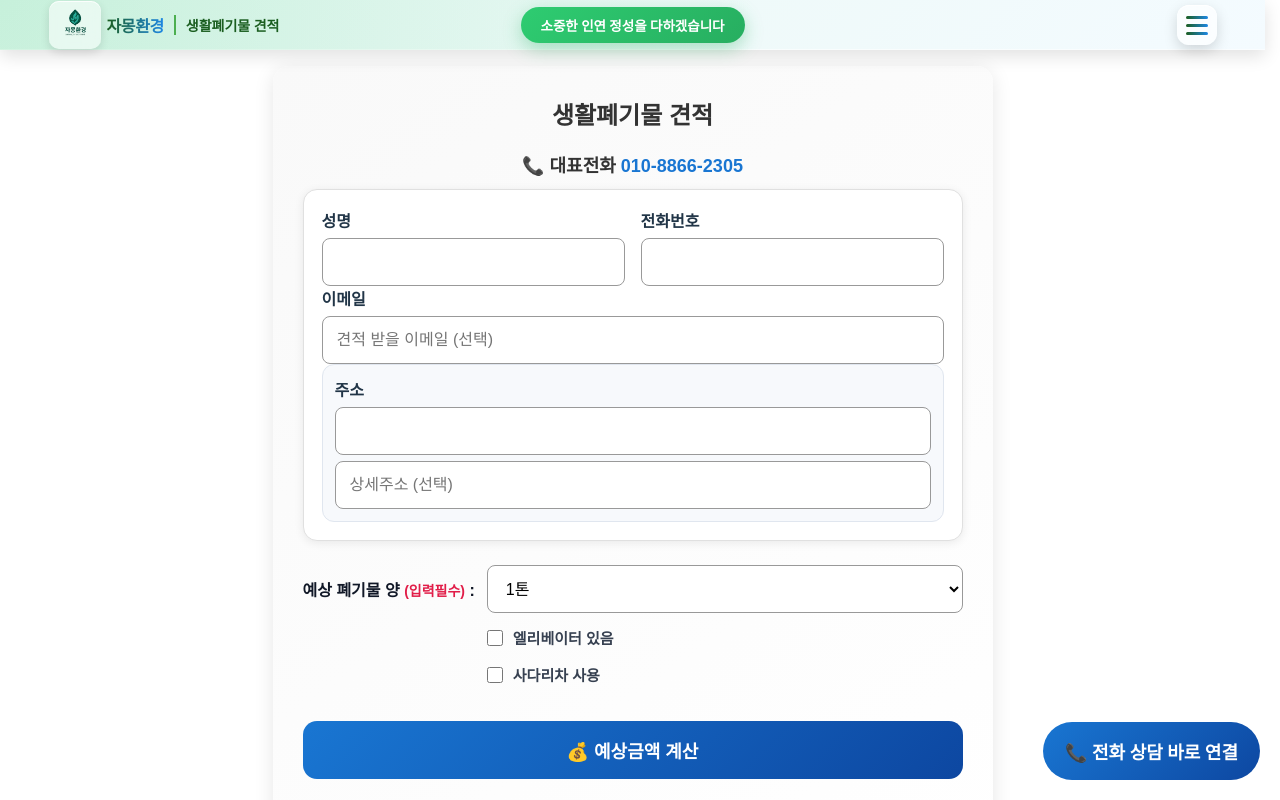
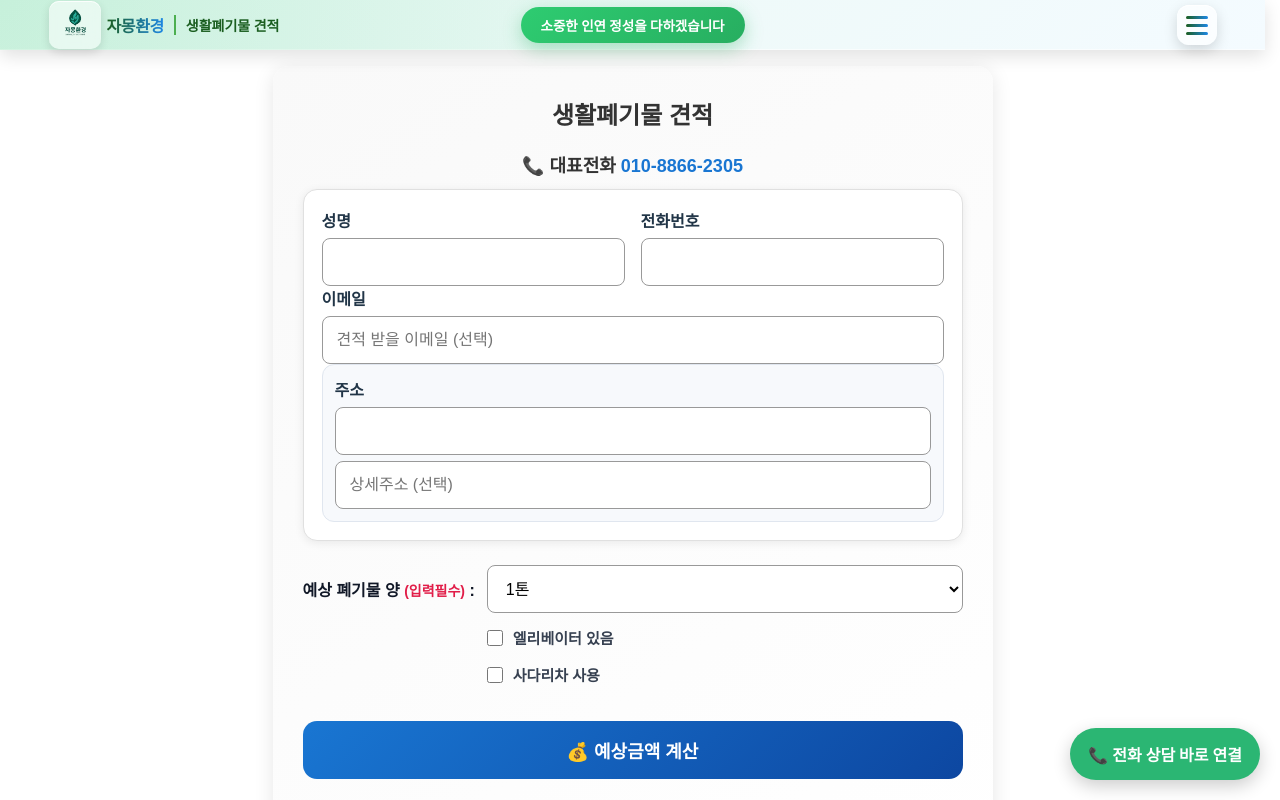
Before and after one commit to hwang-jy/jamong-environment, a React (Vite) app in the folder client/: page /resultA in a window 1280 px wide. Shown: the top 800 px of the page. Built offline with nearby package versions, Linux system fonts and the light colour scheme.

Commit message:
call button style update

```diff
--- a/client/src/pages/ResultCommon.css
+++ b/client/src/pages/ResultCommon.css
@@ -214,16 +214,20 @@ input[readonly] {
 ========================= */
 .call-cta {
   position: fixed;
+  bottom: 20px;
   right: 20px;
-  bottom: 20px;
-  padding: 16px 22px;
-  border-radius: 999px;
-  background: linear-gradient(135deg, #1976d2, #0d47a1);
-  color: #fff;
-  font-size: 18px;
-  font-weight: 900;
+  background: #2bb673;
+  color: white;
+  padding: 14px 18px;
+  border-radius: 30px;
+  font-weight: bold;
   text-decoration: none;
-  z-index: 9999;
+  box-shadow: 0 6px 18px rgba(0,0,0,0.2);
+}
+
+.call-cta:hover {
+  background: #239a5d;
+  transform: scale(1.05);
 }
 /* =========================
    홈으로 버튼 (마무리 CTA)
--- a/client/src/pages/ResultCommon.jsx
+++ b/client/src/pages/ResultCommon.jsx
@@ -116,7 +116,7 @@ function ResultCommon({
         <h2>{title}</h2>
 
         <div className="service-call-box">
-          📞 대표전화 <a href="tel:+821088662305">010-8866-2305</a>
+           📞 대표전화 <a href="tel:01088662305">010-8866-2305</a>
         </div>
 
         <div className="estimate-form">
@@ -242,8 +242,11 @@ function ResultCommon({
           afterImg={images.after}
         />
       )}
-
-      <a href="tel:+821088662305" className="call-cta">
+      <a
+        href="tel:01088662305"
+        onClick={() => console.log("전화 연결")}
+        className="call-cta"
+      >
         📞 전화 상담 바로 연결
       </a>
     </>
```
